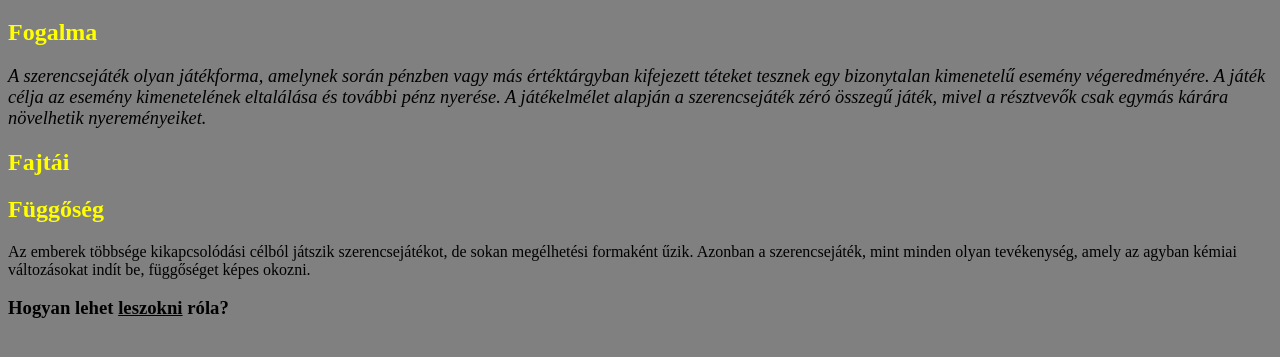
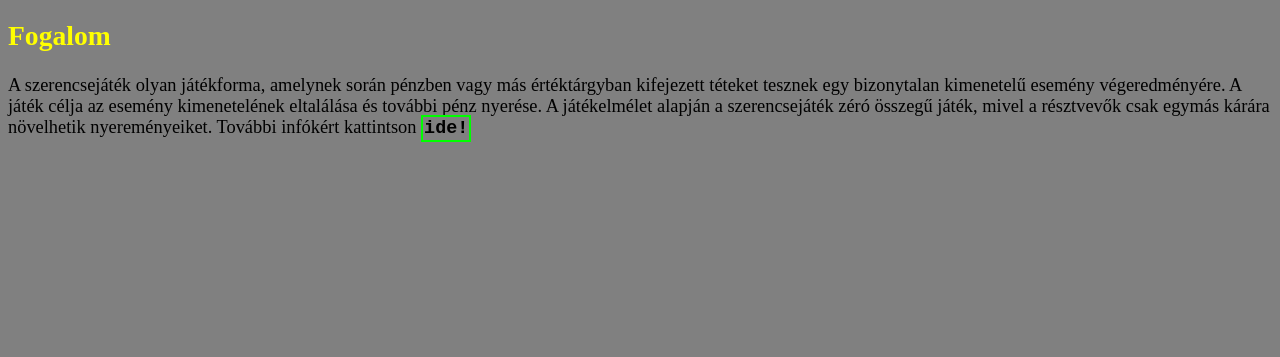
Before and after one commit to Lcgyrk/Brendon, a plain HTML site: page projekt.html in a window 1280 px wide. Shown: the part 61-418 px from the top of the page. Drawn offline with Linux system fonts and the light colour scheme.

Commit message:
harmadik

```diff
--- a/projekt.html
+++ b/projekt.html
@@ -13,35 +13,17 @@
     <h1>
         Szerencsejáték
     </h1>
-    <h2>
-        Fogalma
-    </h2>
-    <p class="fogalom">
-        <i>
+    <div class="fogalom">
+        <h2>
+            Fogalom
+        </h2>
+        <p class="fogalomP">
             A szerencsejáték olyan játékforma, amelynek során pénzben vagy más értéktárgyban kifejezett téteket tesznek
             egy bizonytalan kimenetelű esemény végeredményére. A játék célja az esemény kimenetelének eltalálása és
-            további pénz nyerése.
-            A játékelmélet alapján a szerencsejáték zéró összegű játék, mivel a résztvevők csak egymás kárára növelhetik
-            nyereményeiket.
-        </i>
-    </p>
-    <h2>
-        Fajtái
-    </h2>
-    <!-- Ide divek legyenek és/vagy linkek -->
-    <h2>
-        Függőség
-    </h2>
-    <p class="függőség">
-        Az emberek többsége kikapcsolódási célból játszik szerencsejátékot, de sokan megélhetési formaként űzik. Azonban
-        a szerencsejáték, mint minden olyan tevékenység, amely az agyban kémiai változásokat indít be, függőséget képes
-        okozni.
-    </p>
-    <h3>
-        Hogyan lehet <span>leszokni</span> róla?
-    </h3>
-    <!-- ¿Leszokást segítő link? -->
-    <!-- Cégek, esélyek, játékok szabályokkal vagy valami ilyesmi -->
+            további pénz nyerése. A játékelmélet alapján a szerencsejáték zéró összegű játék, mivel a résztvevők csak
+            egymás kárára növelhetik nyereményeiket. További infókért kattintson <a href="fogalom.html"><span>ide!</span></a>
+        </p>
+    </div>
 </body>
 
 </html>
--- a/stilo.css
+++ b/stilo.css
@@ -1,3 +1,6 @@
+html{
+    font-family: 'Times New Roman', Times, serif;
+}
 body{
     background-color: grey
 }
@@ -17,5 +20,15 @@ p{
     font-size: 115%;
 }
 span{
-    text-decoration: underline;
+    border: solid 2px lime;
+    padding: 1px;
 }
+.fogalomP{
+
+}
+a{
+    text-decoration: none;
+    font-family: 'Courier New', Courier, monospace;
+    font-weight: bold;
+    color: black;
+}
```
Also changed, not shown: fogalom.html (added, +24 -0 lines), p1.jpg (added).
